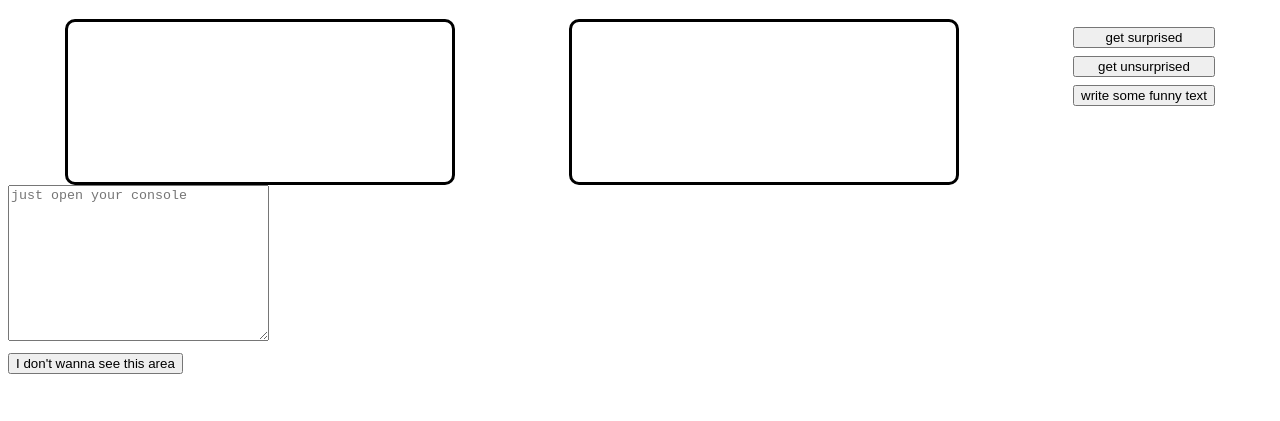
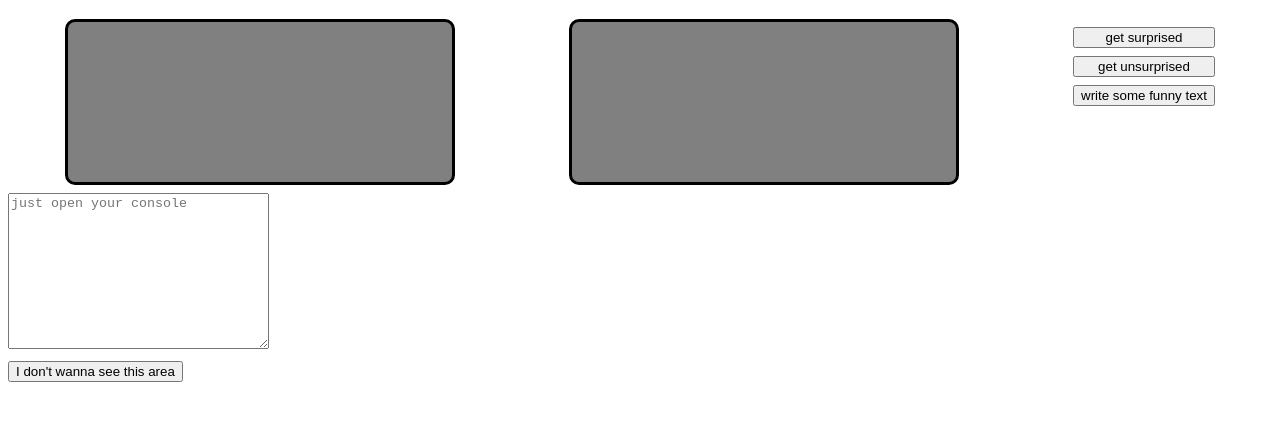
Before and after one commit to Tianma1970/codeExempelWithCustomEvent, a plain HTML site: page index.html in a window 1280 px wide. Both pictures are taken after a click on the button "write some funny text". Shown: the part 61-482 px from the top of the page. Drawn offline with Linux system fonts and the light colour scheme.

Commit message:
minor style change

```diff
--- a/style.css
+++ b/style.css
@@ -6,6 +6,7 @@
 .city {
   display: flex;
   border: solid black;
+  background-color: grey;
   border-radius: 10px;
   width: 30vw;
   height: 20vh;
@@ -14,6 +15,7 @@
 .hometown {
   display: flex;
   border: solid black;
+  background-color: grey;
   border-radius: 10px;
   width: 30vw;
   height: 20vh;
@@ -33,6 +35,10 @@ button {
 /**
 the textarea
 **/
+
+textarea {
+  margin-top: 8px;
+}
 .writeText {
   display: none;
 }
```
